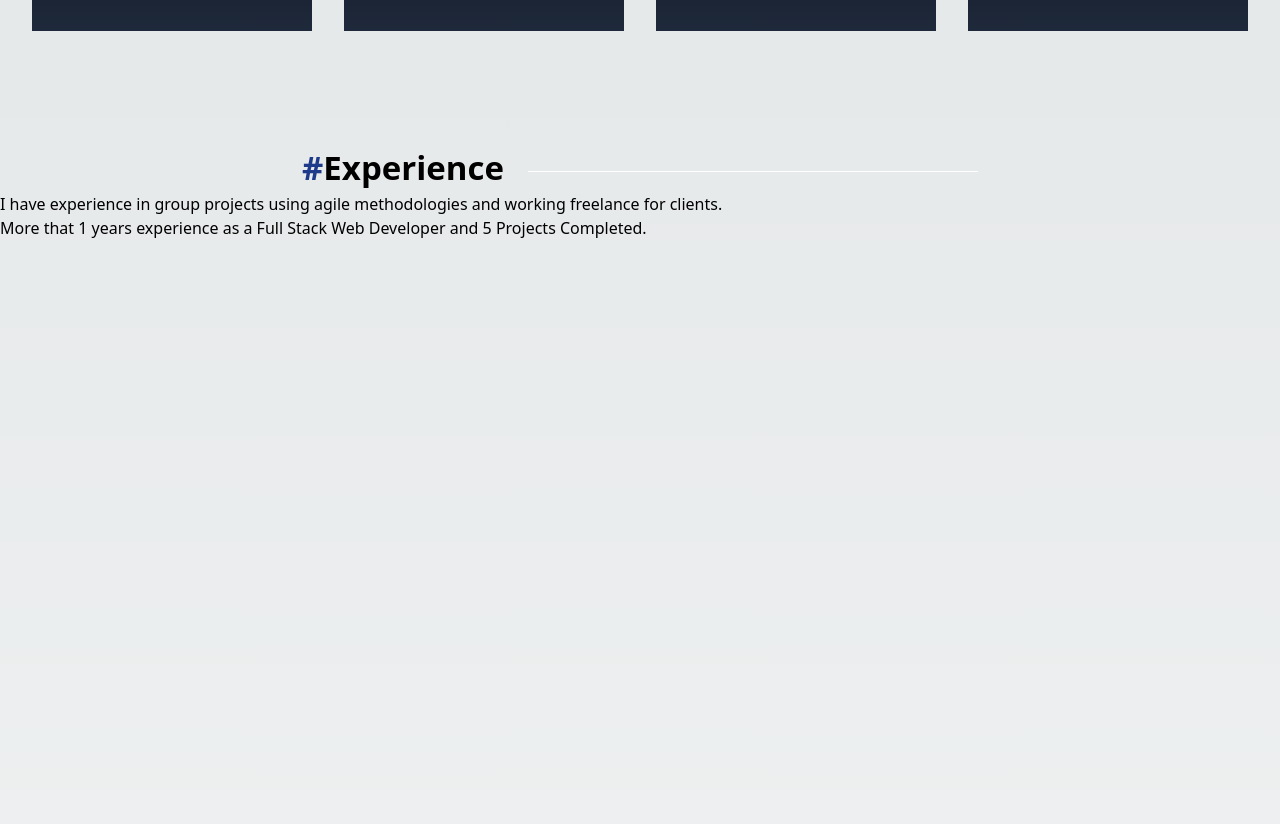
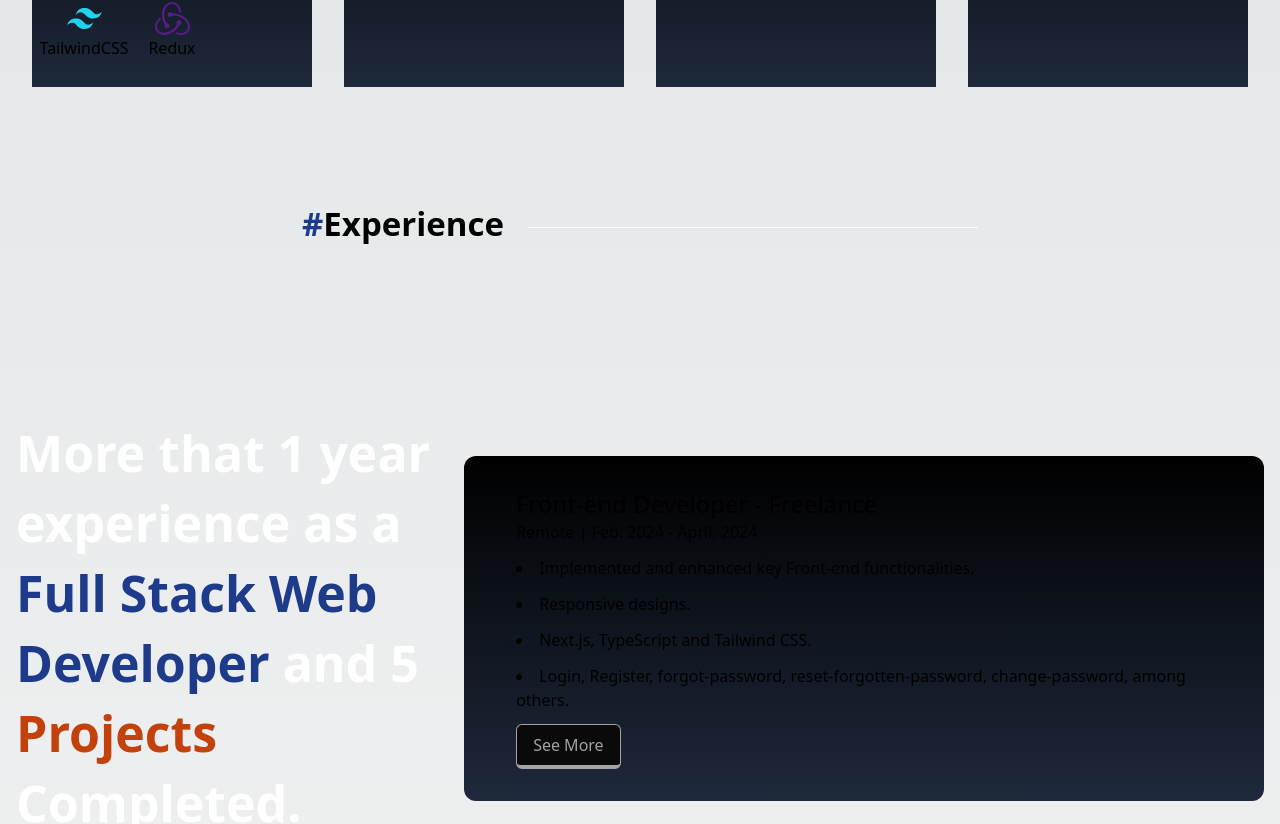
Before and after one commit to Jessuss0/Portfolio-JesusAcosta, a Next.js app in the folder portfolio-jesusacosta/: page / in a window 1280 px wide. Shown: the part 1623-2447 px from the top of the page. Built offline with nearby package versions, Linux system fonts and the light colour scheme.

Commit message:
Component Experience

```diff
--- a/portfolio-jesusacosta/src/components/about/About.jsx
+++ b/portfolio-jesusacosta/src/components/about/About.jsx
@@ -110,7 +110,7 @@ export default function About() {
             &nbsp;
           </span>
         </h2>
-        <p className="sm:text-xl text-base font-semibold sm:p-24 p-10 text-gray-300">
+        <p className=" md:text-2xl text-base font-bold md:p-24 p-10 text-gray-300">
           I am 23 years old, living in San Nicolas de los Arroyos, Buenos Aires
           province. I've been passionate about technology and video games since
           I was very young, which led me to enter the world of programming.
@@ -122,14 +122,13 @@ export default function About() {
           Therefore, if you need a professional who can easily integrate into
           your team, provide solutions, and listen, don't hesitate to{" "}
           <Link href={"#Contact"}>
-            <span className="sm:text-2xl text-xl text-blue-600 underline">
+            <span className="md:text-2xl text-xl text-blue-600 underline">
               contact me!
             </span>
           </Link>
         </p>
       </div>
       <div>
-        {/* <h2 className="text-xl text-center mb-2 font-black">my tech stack:</h2> */}
         <div className="grid grid-cols-1 md:grid-cols-2 lg:grid-cols-4 gap-8 p-8">
           {sections.map((section, sectionIndex) => (
             <div
--- a/portfolio-jesusacosta/src/components/experience/experience.jsx
+++ b/portfolio-jesusacosta/src/components/experience/experience.jsx
@@ -1,22 +1,57 @@
+import Link from "next/link";
+
 export default function Experience() {
   return (
-    <div className="min-h-screen">
+    <div className="min-h-screen px-4 lg:max-w-[1700px] h-full md:max-w-7xl m-auto z-10 lg:w-full">
       <h2 className="text-[33px] text-center font-black mt-20">
         <span className=" text-blue-900">#</span>Experience
         <span className="h-[1px] md:ml-6 w-full md:w-[450px] inline-block bg-light relative top-7 group-hover:w-full transition-[width] ease duration-300 bg-white">
           &nbsp;
         </span>
       </h2>
-      <p>
-        I have experience in group projects using agile methodologies and
-        working freelance for clients.
-      </p>
-      <div>
-        <span>
-          More that 1 years experience as a Full Stack Web Developer and 5
-          Projects Completed.
-        </span>
+      <div className="flex flex-col  justify-center items-center xl:flex-row xl:justify-between sm:h-[600px] md:mt-20 mt-0">
+        <div className="flex flex-col xl:w-[570px] 2xl:w-[950px] md:px-6 xl:px-0 ">
+          <p class="text-white text-center xl:text-left font-bold text-xl leading-10 sm:text-2xl sm:leading-[46px] md:leading-[56px] md:text-3xl xl:leading-[70px] xl:text-[50px] 2xl:text-[78px] 2xl:leading-[120px]">
+            More that 1 year experience as a <br />
+            <span className=" text-blue-900">Full Stack Web Developer </span>
+            and 5<span className=" text-orange-700"> Projects </span>
+            Completed.
+          </p>
+        </div>
+        <div className=" mt-20 xl:mt-0 xl:flex xl:justify-center xl:items-center flex flex-col-reverse md:flex-row bg-gradient-to-t from-slate-800 to-black p-8 md:w-[800px] lg:w-[1000px] rounded-xl">
+          <div className="md:ml-5 md:mr-auto">
+            <h2 className="text-2xl font-medium">
+              Front-end Developer - Freelance
+            </h2>
+            <p>Remote | Feb. 2024 - April. 2024</p>
+            <ul className="list-disc list-inside">
+              <li className="my-3">
+                Implemented and enhanced key Front-end functionalities.
+              </li>
+              <li className="my-3">Responsive designs.</li>
+              <li className="my-3">Next.js, TypeScript and Tailwind CSS.</li>
+              <li className="my-3">
+                Login, Register, forgot-password, reset-forgotten-password,
+                change-password, among others.
+              </li>
+            </ul>
+            <div className="w-full flex justify-center md:block">
+              <Link
+                href={
+                  "https://www.linkedin.com/feed/update/urn:li:activity:7207422504972218368/"
+                }
+              >
+                <button class="bg-neutral-950 text-neutral-400 border border-neutral-400 border-b-4 font-medium overflow-hidden relative px-4 py-2 rounded-md hover:brightness-150 hover:border-t-4 hover:border-b active:opacity-75 outline-none duration-300 group">
+                  <span class="bg-neutral-400 shadow-neutral-400 absolute -top-[150%] left-0 inline-flex w-80 h-[5px] rounded-md opacity-50 group-hover:top-[150%] duration-500 shadow-[0_0_10px_10px_rgba(0,0,0,0.3)]"></span>
+                  See More
+                </button>
+              </Link>
+            </div>
+          </div>
+        </div>
       </div>
     </div>
   );
 }
+
+//URL: https://www.linkedin.com/feed/update/urn:li:activity:7207422504972218368/
--- a/portfolio-jesusacosta/src/components/navBar/navBar.jsx
+++ b/portfolio-jesusacosta/src/components/navBar/navBar.jsx
@@ -90,8 +90,7 @@ export default function NavBar() {
         }`}
       >
         <div className="z-40 w-full h-[90px] px-10 py-5 font-medium flex justify-between items-center bg-black bg-opacity-70 backdrop-blur-sm">
-          <div>
-          </div>
+          <div></div>
           <div className="flex items-center space-x-10 text-lg text-white">
             {navLinks.map((link, index) => (
               <Link
```
